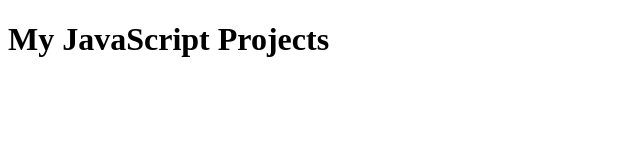
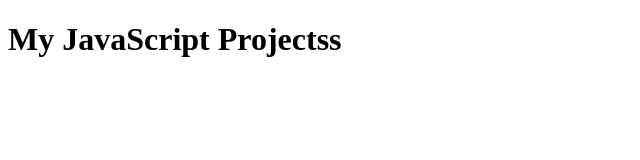
Before and after one commit to sajjadmuslim/JavaScriptProjects, a plain HTML site: page index.html in a window 1280 px wide. Shown: the full height of the page, 0-640 px from the left. Drawn offline with Linux system fonts and the light colour scheme.

Commit message:
Update index.html

```diff
--- a/index.html
+++ b/index.html
@@ -6,6 +6,6 @@
     <title>JavaScript Projects</title>
 </head>
 <body>
-    <h1>My JavaScript Projects</h1>
+    <h1>My JavaScript Projectss</h1>
 </body>
 </html>
```
